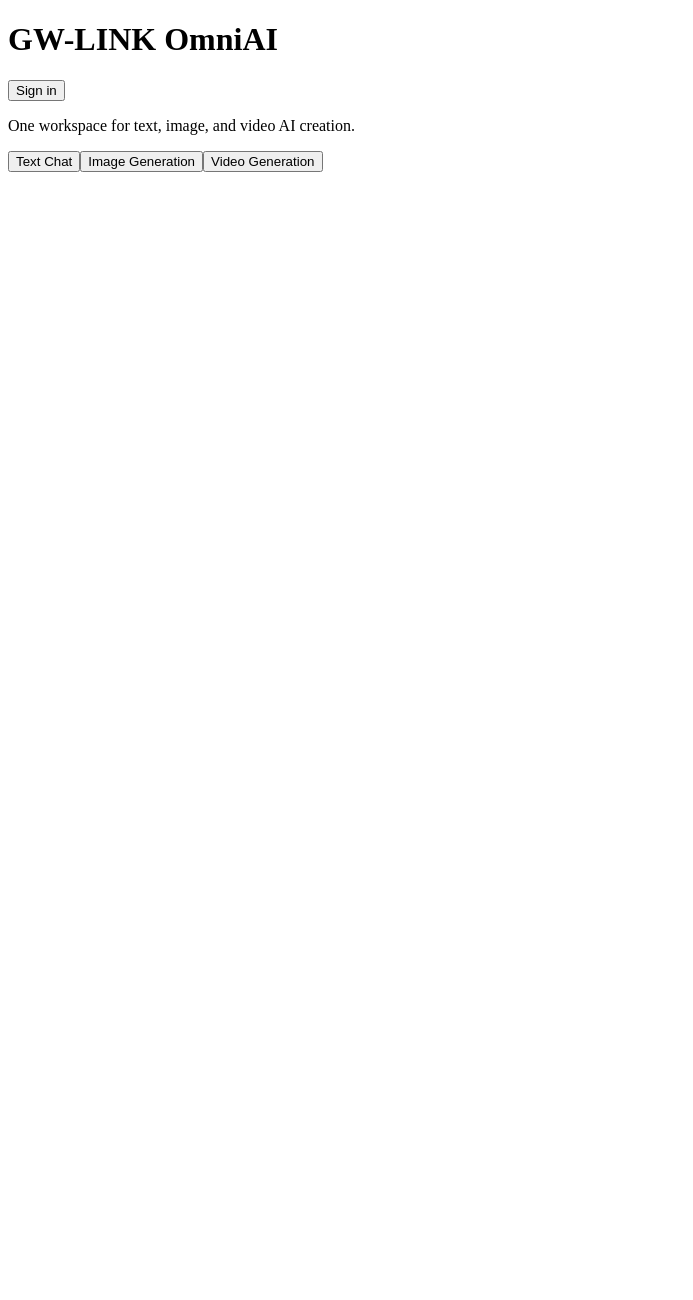
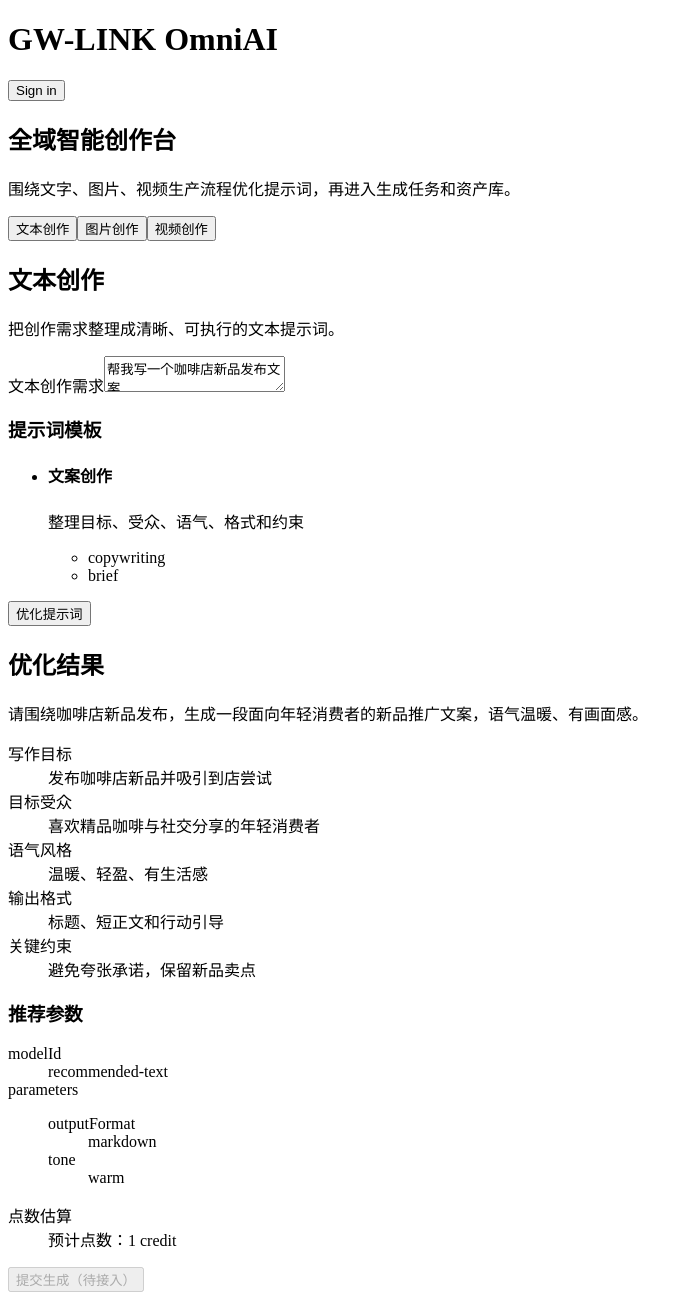
Before and after one commit to hongheshan-svg/omniai, a React (Vite) app in the folder apps/desktop/: page / in a window 1280 px wide. Shown: the whole page, without its empty margins (0-693 px from the left). Before the commit the page ends 800 px from the top, so only its background shows below. Built offline with nearby package versions, Linux system fonts and the light colour scheme.

Commit message:
feat: render studio prompt optimizer shell

```diff
--- a/apps/desktop/src/App.tsx
+++ b/apps/desktop/src/App.tsx
@@ -1,10 +1,12 @@
+import { useMemo, useState } from "react";
+import type { CreationMode } from "@gw-link-omniai/shared";
 import { getDesktopSessionCta } from "./sessionModel";
-
-const creationModes = [
-  "Text Chat",
-  "Image Generation",
-  "Video Generation"
-];
+import {
+  getFixtureOptimization,
+  getStudioModeContent,
+  getStudioModes,
+  getStudioTemplates
+} from "./studioModel";
 
 const anonymousSession = {
   authenticated: false,
@@ -13,20 +15,121 @@ const anonymousSession = {
 } as const;
 
 export function App() {
+  const [selectedMode, setSelectedMode] = useState<CreationMode>("text");
+  const studioModes = useMemo(() => getStudioModes(), []);
+  const content = useMemo(() => getStudioModeContent(selectedMode), [selectedMode]);
+  const templates = useMemo(() => getStudioTemplates(selectedMode), [selectedMode]);
+  const optimization = useMemo(() => getFixtureOptimization(selectedMode), [selectedMode]);
+  const promptInputId = `${selectedMode}-studio-prompt`;
+  const creditCount = optimization.preset.creditEstimate.credits;
+  const creditLabel = creditCount === 1 ? "credit" : "credits";
+
   return (
     <main>
       <header>
         <h1>GW-LINK OmniAI</h1>
         <button type="button">{getDesktopSessionCta(anonymousSession)}</button>
       </header>
-      <p>One workspace for text, image, and video AI creation.</p>
-      <nav aria-label="Creation modes">
-        {creationModes.map((mode) => (
-          <button key={mode} type="button">
-            {mode}
+
+      <section aria-labelledby="studio-shell-title">
+        <h2 id="studio-shell-title">全域智能创作台</h2>
+        <p>围绕文字、图片、视频生产流程优化提示词，再进入生成任务和资产库。</p>
+      </section>
+
+      <nav aria-label="Studio modes">
+        {studioModes.map((mode) => (
+          <button
+            key={mode.mode}
+            type="button"
+            aria-pressed={selectedMode === mode.mode}
+            onClick={() => setSelectedMode(mode.mode)}
+          >
+            {mode.title}
           </button>
         ))}
       </nav>
+
+      <section aria-labelledby="current-studio-mode-title">
+        <h2 id="current-studio-mode-title">{content.title}</h2>
+        <p>{content.description}</p>
+
+        <div>
+          <label htmlFor={promptInputId}>{content.promptLabel}</label>
+          <textarea
+            key={selectedMode}
+            id={promptInputId}
+            name={`${selectedMode}Prompt`}
+            placeholder={content.promptPlaceholder}
+            defaultValue={optimization.originalPrompt}
+          />
+        </div>
+
+        <section aria-label="提示词模板">
+          <h3>提示词模板</h3>
+          <ul>
+            {templates.map((template) => (
+              <li key={template.id}>
+                <h4>{template.name}</h4>
+                <p>{template.description}</p>
+                <ul>
+                  {template.tags.map((tag) => (
+                    <li key={tag}>{tag}</li>
+                  ))}
+                </ul>
+              </li>
+            ))}
+          </ul>
+        </section>
+
+        <button type="button">优化提示词</button>
+      </section>
+
+      <section aria-label="提示词优化结果">
+        <h2>优化结果</h2>
+        <p>{optimization.optimizedPrompt}</p>
+
+        <dl>
+          {optimization.sections.map((section) => (
+            <div key={section.label}>
+              <dt>{section.label}</dt>
+              <dd>{section.value}</dd>
+            </div>
+          ))}
+        </dl>
+
+        <section aria-labelledby="preset-suggestion-title">
+          <h3 id="preset-suggestion-title">推荐参数</h3>
+          <dl>
+            <div>
+              <dt>modelId</dt>
+              <dd>{optimization.preset.modelId}</dd>
+            </div>
+            <div>
+              <dt>parameters</dt>
+              <dd>
+                <dl>
+                  {Object.entries(optimization.preset.parameters).map(([key, value]) => (
+                    <div key={key}>
+                      <dt>{key}</dt>
+                      <dd>{String(value)}</dd>
+                    </div>
+                  ))}
+                </dl>
+              </dd>
+            </div>
+            <div>
+              <dt>点数估算</dt>
+              <dd>
+                预计点数：{creditCount} {creditLabel}
+              </dd>
+            </div>
+          </dl>
+        </section>
+
+        <button type="button" disabled>
+          提交生成（待接入）
+        </button>
+      </section>
     </main>
   );
 }
```
Also changed, not shown: 1 other file (tests, documents, lock files or other folders).
